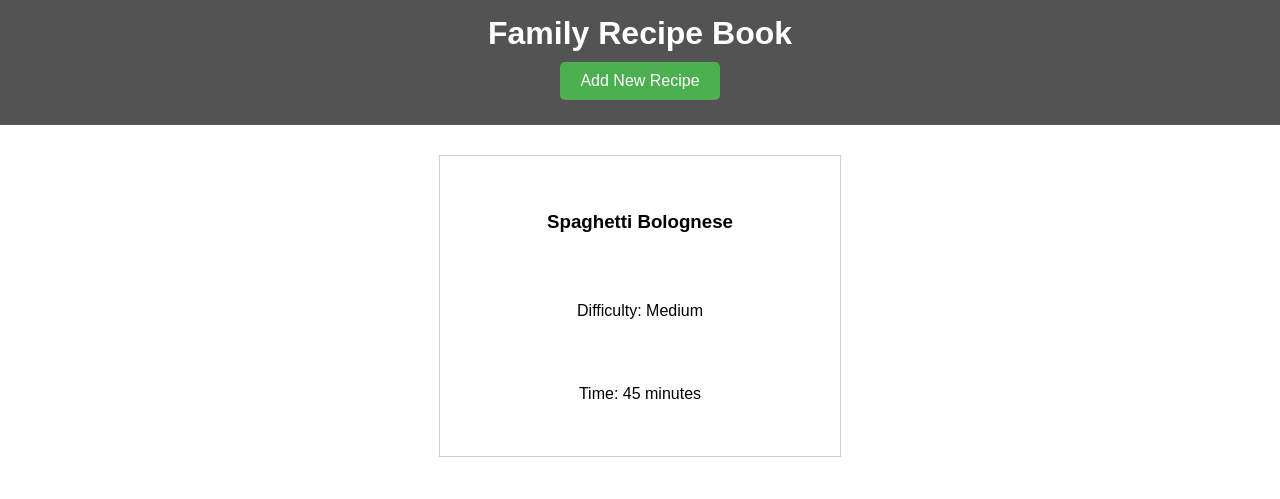
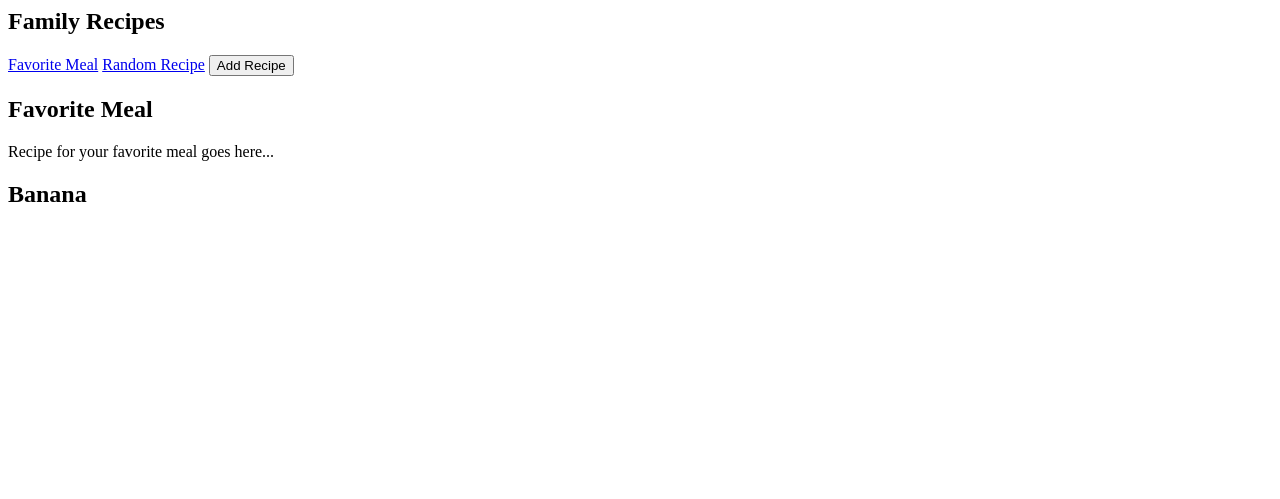
Before and after one commit to Crushest/JS-Website, a plain HTML site: page index.html in a window 1280 px wide. Drawn offline with Linux system fonts and the light colour scheme.

Commit message:
Entire Refresh
Changed up design, forgot how old code worked so started fresh

```diff
--- a/index.html
+++ b/index.html
@@ -1,47 +1,30 @@
-<!DOCTYPE html>
-<html lang="en">
+<html>
 <head>
-  <meta charset="UTF-8">
-  <meta name="viewport" content="width=device-width, initial-scale=1.0">
-  <link rel="stylesheet" href="recipe.css">
-  <title>Family Recipe Book</title>
+  <title>Family Recipes</title>
 </head>
 <body>
 
 <header>
-  <h1>Family Recipe Book</h1>
-  <button class="add-recipe-button" onclick="openAddRecipeModal()">Add New Recipe</button>
+  <nav>
+    <h1>Family Recipes</h1>
+    <a href="#favorite-meal" id="link">Favorite Meal</a>
+    <a href="#recipe-list">Random Recipe</a>
+    <button>Add Recipe</button>
+  </nav>
 </header>
 
-<div class="recipe-container" id="recipeContainer">
-  <!-- Recipe Cards Go Here -->
+<div class="container">
+  <div id="favorite-meal">
+    <h2>Favorite Meal</h2>
+    <p>Recipe for your favorite meal goes here...</p>
 </div>
+</div>
+<div id="recipeList">
+  <div class="container"">
+    <h2>Banana</h2>
 
-<div class="add-recipe-modal" id="addRecipeModal">
-  <div class="modal-content">
-    <span class="close" onclick="closeAddRecipeModal()">&times;</span>
-    <h2>Add New Recipe</h2>
-    <form id="recipeForm">
-      <label for="recipeName">Name:</label>
-      <input type="text" id="recipeName" name="recipeName" required>
-
-      <label for="recipeDifficulty">Difficulty:</label>
-      <input type="text" id="recipeDifficulty" name="recipeDifficulty" required>
-
-      <label for="recipeTime">Time:</label>
-      <input type="text" id="recipeTime" name="recipeTime" required>
-
-      <label for="recipeIngredients">Ingredients (comma-separated):</label>
-      <textarea id="recipeIngredients" name="recipeIngredients" required></textarea>
-
-      <label for="recipeInstructions">Instructions:</label>
-      <textarea id="recipeInstructions" name="recipeInstructions" required></textarea>
-
-      <button type="button" onclick="addRecipe()">Add Recipe</button>
-    </form>
   </div>
 </div>
 
-<script src="recipe.js"></script>
 </body>
 </html>
--- a/recipe.css
+++ b/recipe.css
@@ -1,119 +1,73 @@
+/*/
+colors to keep
+FFF3E0 Light Background Color
+2D2B2B Dark edges and text
+9D968B Lighter Text color for highlighted text
+BC2C1A Red for Titles and such
+/*/
+@font-face {
+  font-family: Gatile;
+  src: url(Font/Gatile.otf);
+}
+
 body {
-  font-family: Arial, sans-serif;
+  font-family: Gatile, sans-serif;
   margin: 0;
+  padding: 0;
+  background-color: #FFF3E0;
 }
 
 header {
-  background-color: #535353;
-  color: #fff;
-  padding: 15px;
-  text-align: center;
+  background-color: #FFF3E0;
+  padding: 20px;
 }
 
-h1 {
-  margin: 0;
+nav {
+  display: flex;
+  align-items: center;
+  justify-content: flex-start;
 }
 
-.add-recipe-button {
-  background-color: #4CAF50;
-  color: #fff;
-  padding: 10px 20px;
-  border: none;
-  border-radius: 5px;
-  cursor: pointer;
-  font-size: 16px;
-  margin: 10px;
+nav h1 {
+  margin: 5;
+  flex-grow: 1;
 }
 
-.recipe-container {
-  display: flex;
-  flex-wrap: wrap;
-  justify-content: space-around;
+nav a {
+  text-decoration: none;
+  color: #333;
+  margin-right: 20px;
+}
+
+nav button {
+  background-color: #BC2C1A;
+  color: #FFF3E0;
+  border: none;
+  padding: 10px 20px;
+  cursor: pointer;
+  border-radius: 5px;
+}
+
+.container {
+  margin: 20px;
+}
+
+#favorite-meal {
+  background-color: #f9f9f9;
+  padding: 20px;
+  border-radius: 5px;
+}
+
+#recipeList {
   margin-top: 20px;
 }
 
-.recipe-card {
-  width: 400px;
-  height: 300px;
-  border: 1px solid #ccc;
-  margin: 10px;
-  perspective: 1000px;
+#recipeList .container {
+  background-color: #f9f9f9;
+  padding: 20px;
+  border-radius: 5px;
 }
 
-.recipe-card:hover .card-inner {
-  transform: rotateY(180deg);
+h2 {
+  color: #BC2C1A;
 }
-
-.card-inner {
-  width: 100%;
-  height: 100%;
-  transform-style: preserve-3d;
-  transition: transform 0.5s;
-}
-
-.card-face {
-  position: absolute;
-  width: 100%;
-  height: 100%;
-  backface-visibility: hidden;
-  display: flex;
-  flex-direction: column;
-  justify-content: space-around;
-  align-items:center ;
-  padding: 20px;
-  box-sizing: border-box;
-}
-
-.front-face {
-  background-color: #fff;
-}
-
-.back-face {
-  background-color: #f0f0f0;
-  transform: rotateY(180deg);
-}
-
-.add-recipe-modal {
-  display: none;
-  position: fixed;
-  top: 0;
-  left: 0;
-  width: 100%;
-  height: 100%;
-  background-color: rgba(0, 0, 0, 0.5);
-}
-
-.modal-content {
-  background-color: #fff;
-  padding: 20px;
-  width: 50%;
-  margin: 10% auto;
-  border-radius: 25px;
-}
-
-.close {
-  color: #aaa;
-  float: right;
-  font-size: 28px;
-  font-weight: bold;
-  cursor: pointer;
-}
-
-.close:hover,
-.close:focus {
-  color: black;
-  text-decoration: none;
-  cursor: pointer;
-}
-
-.delete-button {
-  position: absolute;
-  top: 5px;
-  right: 5px;
-  background-color: transparent;
-  border: none;
-  color: red;
-  font-size: 20px;
-  cursor: pointer;
-  padding: 0;
-}
```
Also changed, not shown: Font/Gatile.otf (added), Font/Hot Restaurant.ttf (added).
